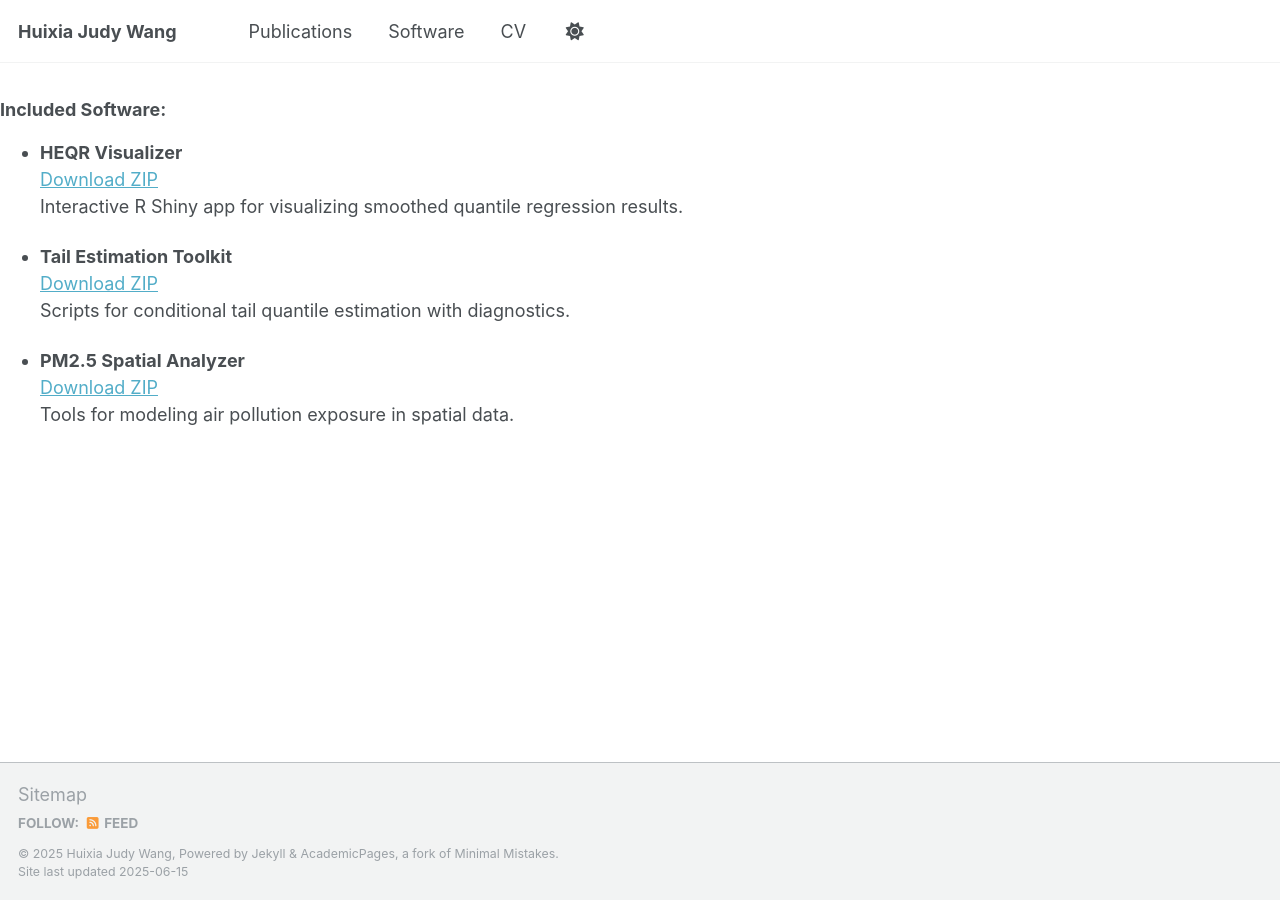
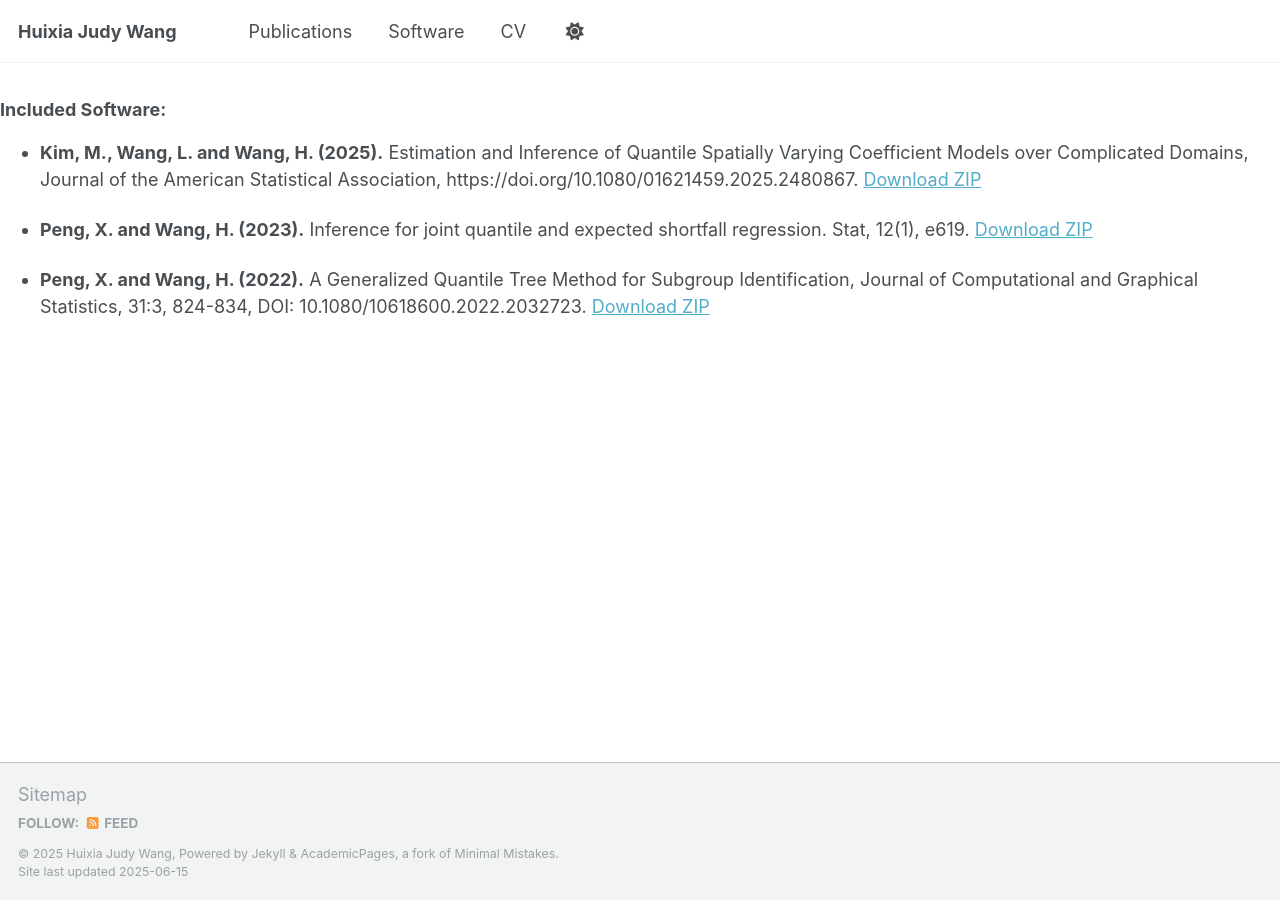
Before and after one commit to judywangstat/judywangstat.github.io, a Jekyll site: the page built from _software/code.md, in a window 1280 px wide. Built offline with Jekyll 4.4.1, drawn with Linux system fonts in a browser that asks for light colours.

Commit message:
Update code.md

```diff
--- a/_software/code.md
+++ b/_software/code.md
@@ -5,14 +5,12 @@ layout: default
 
 ### Included Software:
 
-- **HEQR Visualizer**
+- **Kim, M., Wang, L. and Wang, H. (2025).** Estimation and Inference of Quantile Spatially Varying Coefficient Models over Complicated Domains, Journal of the American Statistical Association, https://doi.org/10.1080/01621459.2025.2480867.
   [Download ZIP](https://github.com/yourusername/heqr-visualizer/archive/refs/heads/main.zip)
-  Interactive R Shiny app for visualizing smoothed quantile regression results.
 
-- **Tail Estimation Toolkit**
+
+- **Peng, X. and Wang, H. (2023).**  Inference for joint quantile and expected shortfall regression. Stat, 12(1), e619.
   [Download ZIP](https://github.com/yourusername/tail-estimation/archive/refs/heads/main.zip)
-  Scripts for conditional tail quantile estimation with diagnostics.
 
-- **PM2.5 Spatial Analyzer**
+- **Peng, X. and Wang, H. (2022).**   A Generalized Quantile Tree Method for Subgroup Identification, Journal of Computational and Graphical Statistics, 31:3, 824-834, DOI: 10.1080/10618600.2022.2032723.
   [Download ZIP](https://github.com/yourusername/pm25-spatial/archive/refs/heads/main.zip)
-  Tools for modeling air pollution exposure in spatial data.
```
